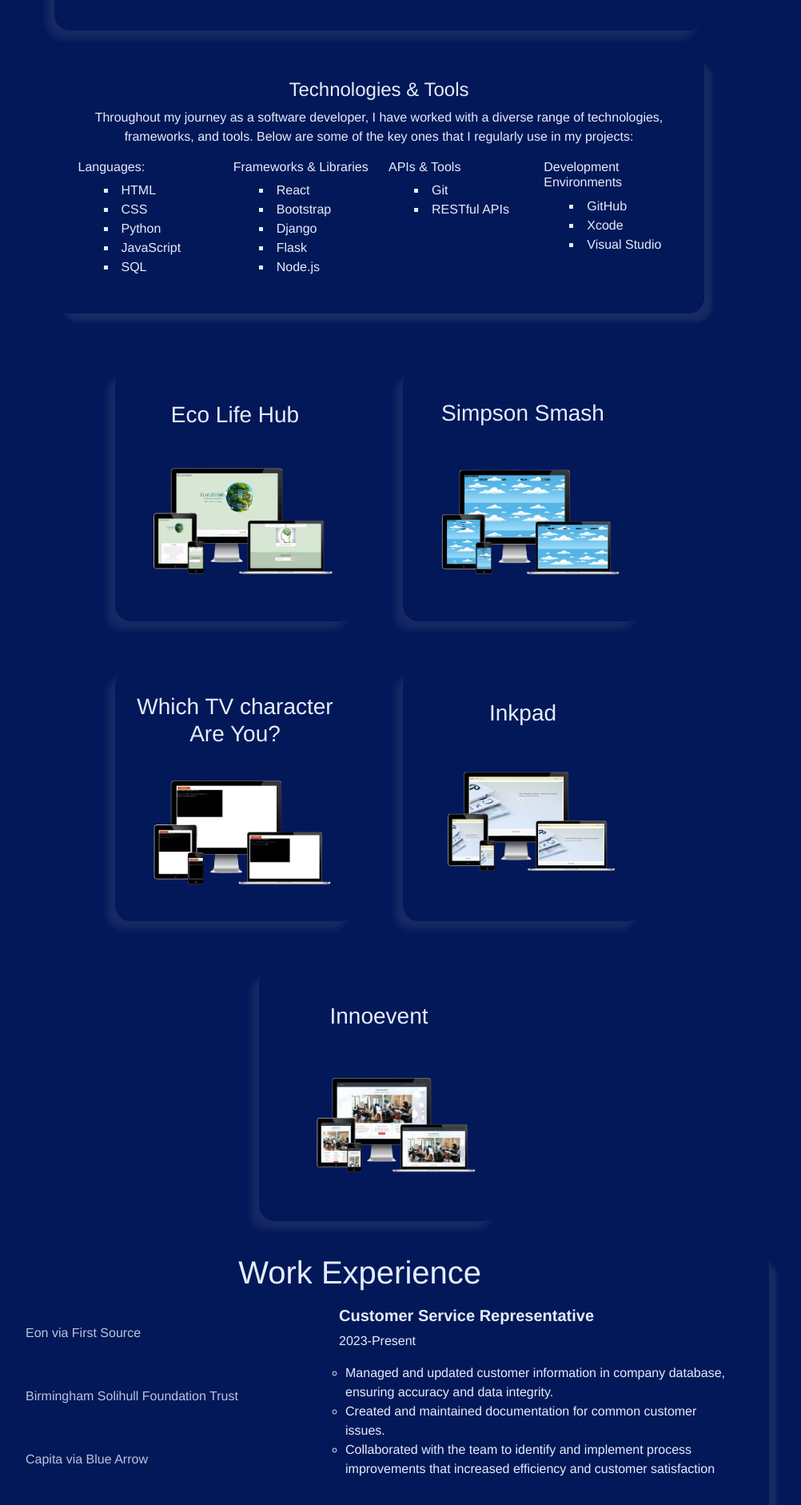
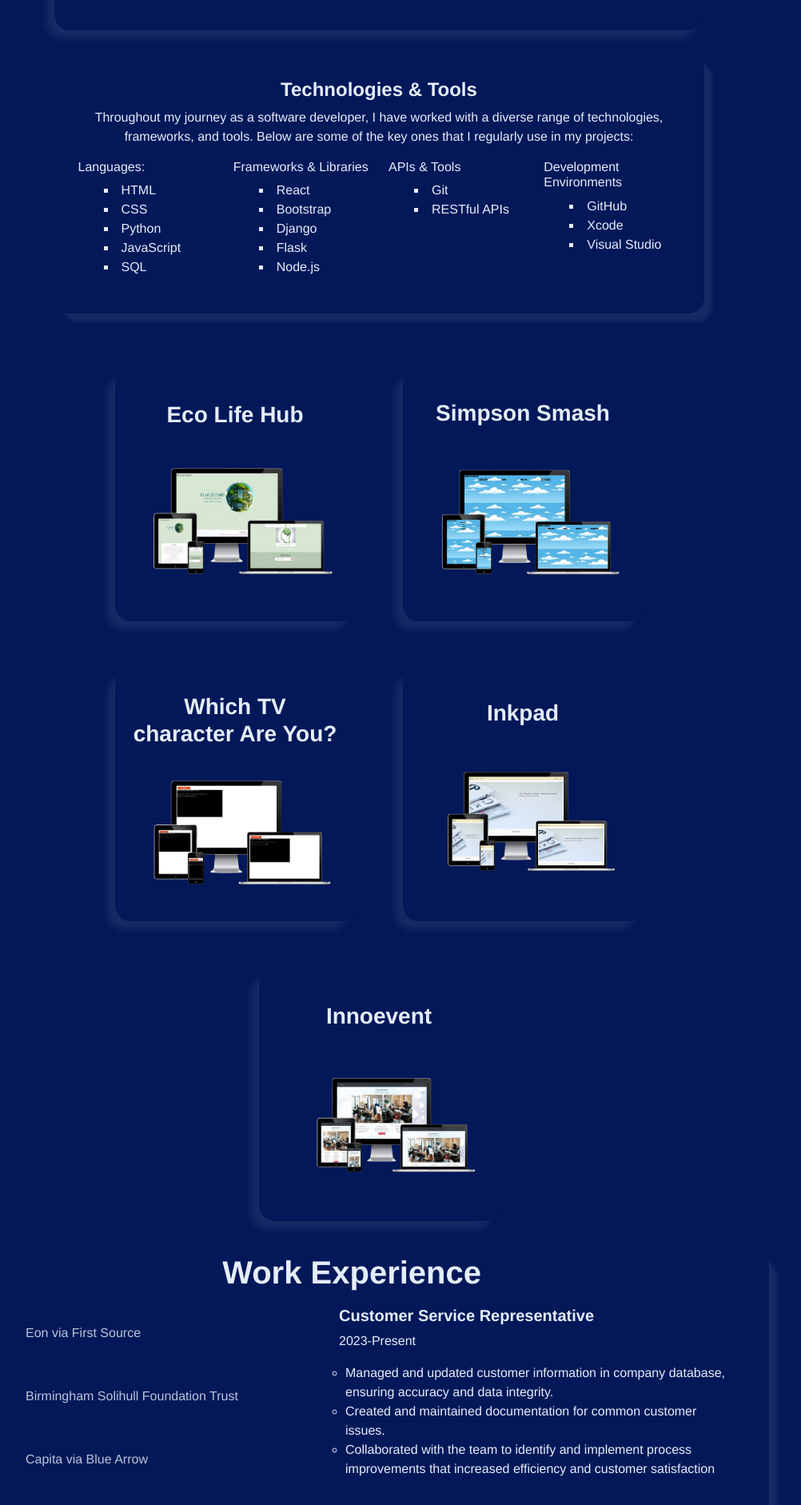
Before and after one commit to DanilleH22/portfolio, a React (Create React App) app: page / in a window 1280 px wide. Shown: the part 758-2640 px from the top of the page at 80% size, without its empty margins (166-1168 px from the left). Built offline with nearby package versions, Linux system fonts and the light colour scheme.

Commit message:
Add stong to headings

```diff
--- a/src/components/ProjectFront.js
+++ b/src/components/ProjectFront.js
@@ -5,7 +5,7 @@ import styles from '../styles/Projects.module.css';
 const ProjectFront = ({ projectName, projectImage, handleClick }) => {
   return (
     <div onClick={handleClick} className={styles.FrontCard}>
-      <h3>{projectName}</h3>
+      <h3><strong>{projectName}</strong></h3>
       <img src={projectImage} alt={`${projectName} thumbnail`} className={styles.projectPhoto} />
     </div>
   );
--- a/src/pages/ContactMe.js
+++ b/src/pages/ContactMe.js
@@ -29,7 +29,7 @@ export default function ContactMe() {
     <Container fluid style={{ width: '75%'}}>
       <ScrollAnimation className={styles.ContactMeCard}>
       <Row className="pt-3 mb-3 mt-3 text-center">
-        <h1>Contact Me</h1>
+        <h1><strong>Contact Me</strong></h1>
         <p>I am always open to collaborating with people! Feel free to check me out on LinkedIn or Email.</p>
         <p>If you are a recruiter or employer, feel free to download my resume or email me!</p>
       </Row>
--- a/src/pages/Experience.js
+++ b/src/pages/Experience.js
@@ -62,7 +62,7 @@ function Experience() {
   }}>
 
             <Tab.Container defaultActiveKey="0">
-            <h1 className={styles.JobHeader}>Work Experience</h1>
+            <h1 className={styles.JobHeader}><strong>Work Experience</strong></h1>
               <div className={styles.JobBox}>
               <Row className="mt-3 align-items-start">
                 {/* Left Column with Job List */}
--- a/src/pages/Technologies.js
+++ b/src/pages/Technologies.js
@@ -13,7 +13,7 @@ function Technologies() {
   }}>
     {/* Technologies & Tools Column */}
       <Row className='text-center' >
-        <h4>Technologies & Tools</h4>
+        <h4><strong>Technologies & Tools</strong></h4>
         <p xs={8} className='d-flex justify-content-center'>Throughout my journey as a software developer, I have worked with a diverse range of technologies, frameworks, and tools. Below are some of the key ones that I regularly use in my projects:</p>
         <Col md={3} xs={6} className={styles.TechnologiesListCol}>
         <h6> Languages:</h6>
```
